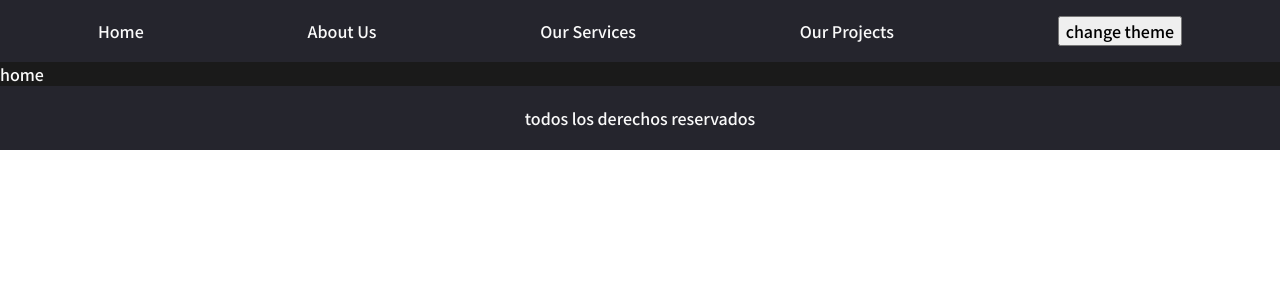
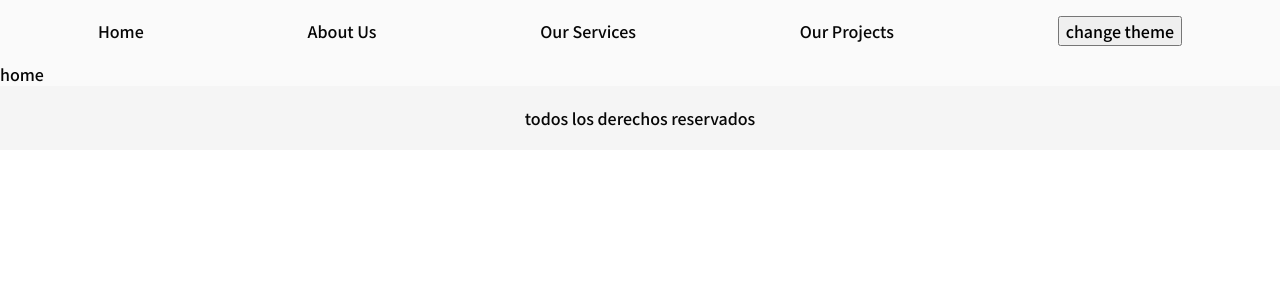
Before and after one commit to MatteoChiapponi/Topo_Landing-page, a React (Vite) app: page / in a window 1280 px wide. Shown: the top 300 px of the page. Built offline with nearby package versions, Linux system fonts and the light colour scheme.

Commit message:
agregando tema claro y oscuro utilizando context

```diff
--- a/src/App.jsx
+++ b/src/App.jsx
@@ -5,9 +5,12 @@ import Home from './pages/home/home'
 import AboutUs from './pages/about-us/AboutUs'
 import OurProjects from './pages/our-projects/OurProjects'
 import OurServices from './pages/our-services/OurServices'
+import { useGlobalStates } from './utils/global.context'
+
 function App() {
+  const { states } = useGlobalStates()
   return (
-    <div className='dark'>
+    <div className={states.theme ? 'dark' : 'light'}>
       <Routes>
         <Route path='/' element={<Layout />}>
           {<Route path={routes.home} element={<Home />} />}
--- a/src/components/navbar/Navbar.jsx
+++ b/src/components/navbar/Navbar.jsx
@@ -1,8 +1,10 @@
 import { Link } from 'react-router-dom'
 import './navbar.css'
 import { routes } from '../../assets/routes'
+import { useGlobalStates } from '../../utils/global.context'
 
 const Navbar = () => {
+  const { states, dispatch } = useGlobalStates()
   return (
     <header>
       <nav>
@@ -10,7 +12,10 @@ const Navbar = () => {
         <Link to={routes.aboutUs}>About Us</Link>
         <Link to={routes.ourServices}>Our Services</Link>
         <Link to={routes.ourProjects}>Our Projects</Link>
-        <button id='toggle' onClick={() => {}}>
+        <button
+          id='toggle'
+          onClick={() => dispatch({ type: 'theme', payload: !states.theme })}
+        >
           change theme
         </button>
       </nav>
--- a/src/main.jsx
+++ b/src/main.jsx
@@ -2,9 +2,12 @@ import ReactDOM from 'react-dom/client'
 import App from './App.jsx'
 import './index.css'
 import { BrowserRouter } from 'react-router-dom'
+import { ContextProvider } from './utils/global.context.jsx'
 
 ReactDOM.createRoot(document.getElementById('root')).render(
   <BrowserRouter>
-    <App />
+    <ContextProvider>
+      <App />
+    </ContextProvider>
   </BrowserRouter>
 )
--- /dev/null
+++ b/src/utils/global.context.jsx
@@ -0,0 +1,19 @@
+import { createContext, useContext, useReducer } from 'react'
+import { reducer } from './utils'
+
+export const ContextGlobal = createContext(undefined)
+
+export const ContextProvider = ({ children }) => {
+  const theme = JSON.parse(localStorage.getItem('theme'))
+  const initialState = { theme: theme }
+  const [states, dispatch] = useReducer(reducer, initialState)
+
+  return (
+    <ContextGlobal.Provider value={{ states, dispatch }}>
+      {children}
+    </ContextGlobal.Provider>
+  )
+}
+export const useGlobalStates = () => {
+  return useContext(ContextGlobal)
+}
--- /dev/null
+++ b/src/utils/utils.js
@@ -0,0 +1,10 @@
+export function reducer(state, action) {
+  switch (action.type) {
+    case 'theme': {
+      localStorage.setItem('theme', JSON.stringify(!state.theme))
+      return { ...state, theme: action.payload }
+    }
+    default:
+      throw new Error('action type not supported')
+  }
+}
```
